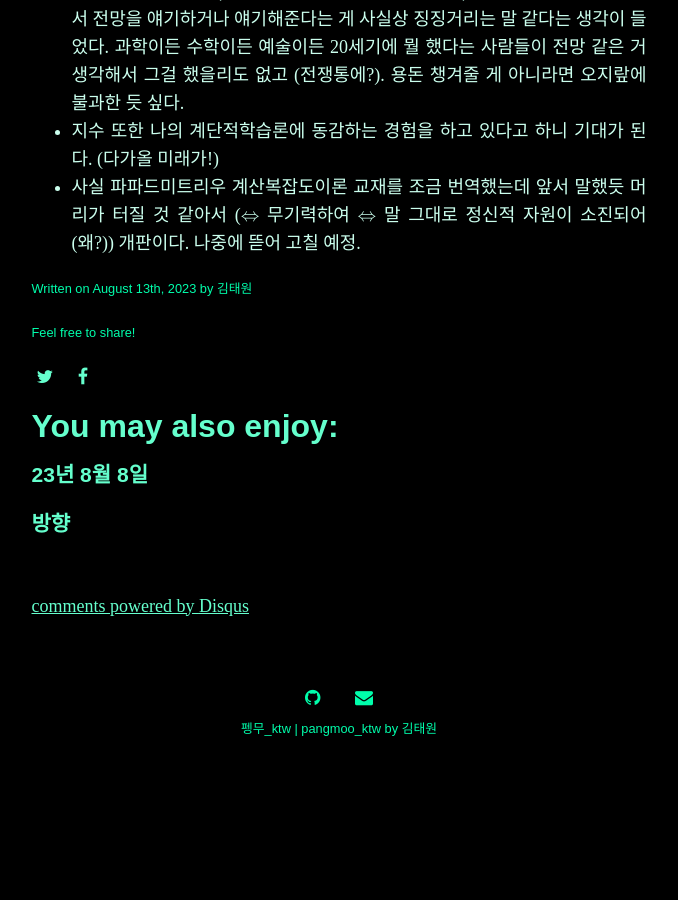
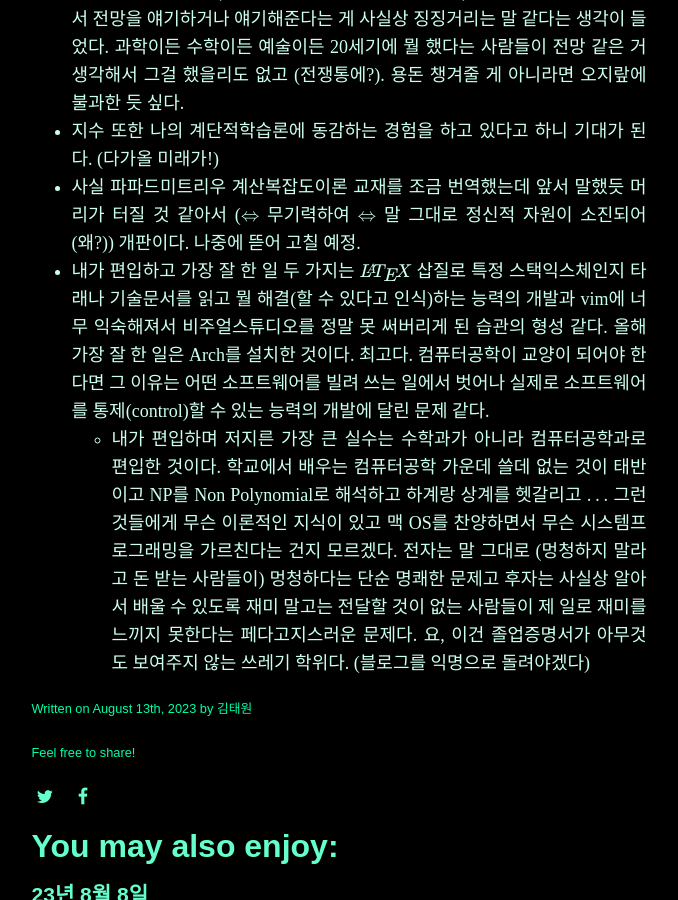
Before and after one commit to pangmoo-KTW/pangmoo-KTW, a Jekyll site: the page built from _posts/2023-08-13-ess005.md, in a window 1280 px wide and 900 px high, scrolled down 1138 px. Shown: the whole window, without its empty margins (301-979 px from the left). Built offline with Jekyll 4.4.1, drawn with Linux system fonts in a browser that asks for light colours; some web fonts are replaced; our own code applies the rules of GitHub Pages for plain Markdown files; comment, search, counter and statistics services are not loaded; before the commit the page ends 1913 px from its top, so only the background shows below that.

Commit message:
ess005 mad

```diff
--- a/_posts/2023-08-13-ess005.md
+++ b/_posts/2023-08-13-ess005.md
@@ -18,3 +18,5 @@ tags: [essay]
 - 지수랑 얘기하다가 ($\Leftrightarrow$ 지수가 내 짜증을 받아주다가) 어떤 일을 하는 데 있어서 전망을 얘기하거나 얘기해준다는 게 사실상 징징거리는 말 같다는 생각이 들었다. 과학이든 수학이든 예술이든 20세기에 뭘 했다는 사람들이 전망 같은 거 생각해서 그걸 했을리도 없고 (전쟁통에?). 용돈 챙겨줄 게 아니라면 오지랖에 불과한 듯 싶다.
 - 지수 또한 나의 계단적학습론에 동감하는 경험을 하고 있다고 하니 기대가 된다. (다가올 미래가!)
 - 사실 파파드미트리우 계산복잡도이론 교재를 조금 번역했는데 앞서 말했듯 머리가 터질 것 같아서 ($\Leftrightarrow$ 무기력하여 $\Leftrightarrow$ 말 그대로 정신적 자원이 소진되어 (왜?)) 개판이다. 나중에 뜯어 고칠 예정.
+- 내가 편입하고 가장 잘 한 일 두 가지는 $\LaTeX$ 삽질로 특정 스택익스체인지 타래나 기술문서를 읽고 뭘 해결(할 수 있다고 인식)하는 능력의 개발과 vim에 너무 익숙해져서 비주얼스튜디오를 정말 못 써버리게 된 습관의 형성 같다. 올해 가장 잘 한 일은 Arch를 설치한 것이다. 최고다. 컴퓨터공학이 교양이 되어야 한다면 그 이유는 어떤 소프트웨어를 빌려 쓰는 일에서 벗어나 실제로 소프트웨어를 통제(control)할 수 있는 능력의 개발에 달린 문제 같다.
+    - 내가 편입하며 저지른 가장 큰 실수는 수학과가 아니라 컴퓨터공학과로 편입한 것이다. 학교에서 배우는 컴퓨터공학 가운데 쓸데 없는 것이 태반이고 NP를 Non Polynomial로 해석하고 하계랑 상계를 헷갈리고 $\ldots$ 그런 것들에게 무슨 이론적인 지식이 있고 맥 OS를 찬양하면서 무슨 시스템프로그래밍을 가르친다는 건지 모르겠다. 전자는 말 그대로 (멍청하지 말라고 돈 받는 사람들이) 멍청하다는 단순 명쾌한 문제고 후자는 사실상 알아서 배울 수 있도록 재미 말고는 전달할 것이 없는 사람들이 제 일로 재미를 느끼지 못한다는 페다고지스러운 문제다. 요, 이건 졸업증명서가 아무것도 보여주지 않는 쓰레기 학위다. (블로그를 익명으로 돌려야겠다)
```
